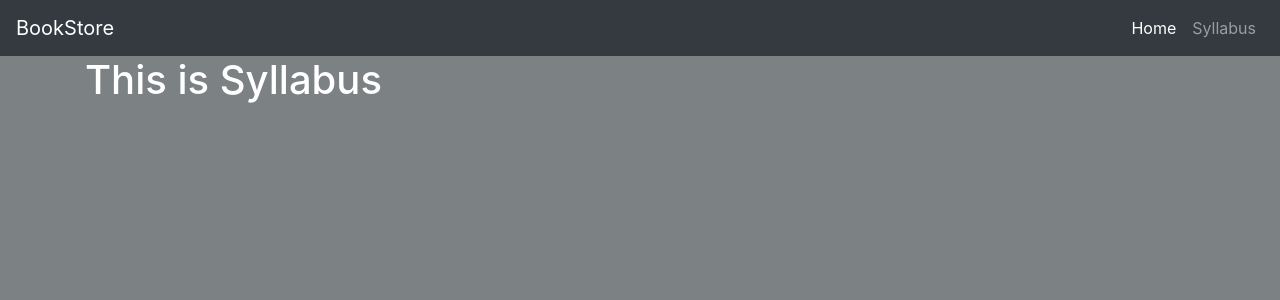
After one commit to crabcatcher0/onlinebooks, a Django app: page /syllabus/ in a window 1280 px wide. The commit adds this page. Shown: the top 300 px of the page. Run offline with Django 5.2, Linux system fonts and the light colour scheme; some libraries are stand-ins or nearby versions.

Commit message:
final commit

```diff
--- a/books/templates/nav.html
+++ b/books/templates/nav.html
@@ -14,10 +14,10 @@
     <div class="collapse navbar-collapse" id="navbarNav">
         <ul class="navbar-nav ml-auto">
             <li class="nav-item active">
-                <a class="nav-link" href="#">Home <span class="sr-only">(current)</span></a>
+                <a class="nav-link" href="{{'/'}}">Home <span class="sr-only">(current)</span></a>
             </li>
             <li class="nav-item">
-                <a class="nav-link" href="#">Browse</a>
+                <a class="nav-link" href="{{'/syllabus/'}}">Syllabus</a>
             </li>
         </ul>
     </div>
--- /dev/null
+++ b/books/templates/syllabus.html
@@ -0,0 +1,6 @@
+{% extends "nav.html" %}
+{% block start %}
+<div class = "container">
+<h1 style = "color: white;">This is Syllabus<h1>
+</div>
+{% endblock %}
--- a/books/views.py
+++ b/books/views.py
@@ -8,3 +8,6 @@ def book(request):
 def list(request):
     data= Book.objects.all()
     return render(request, 'list.html', {'data':data})
+
+def syllabus(request):
+    return render(request, 'syllabus.html')
--- a/simpledisplay/urls.py
+++ b/simpledisplay/urls.py
@@ -23,7 +23,8 @@ from books.views import *
 urlpatterns = [
     path('admin/', admin.site.urls),
     path('', book, name = "book"),
-    path('list/', list, name="list")
+    path('list/', list, name="list"),
+    path('syllabus/', syllabus, name="syllabus")
 ]
 
 urlpatterns += static(settings.MEDIA_URL, document_root=settings.MEDIA_ROOT)
```
